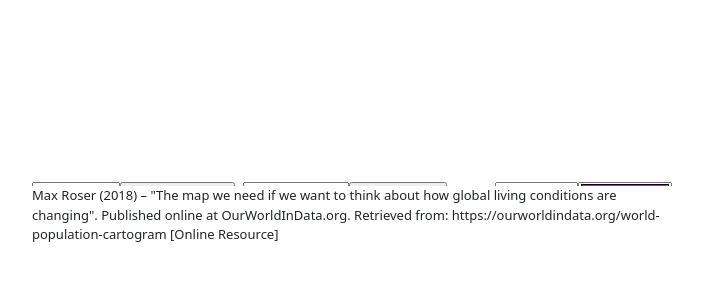
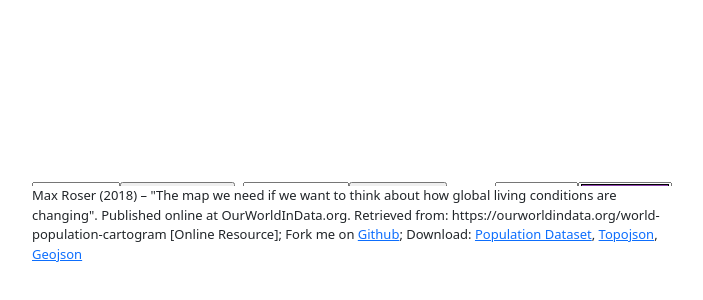
Before and after one commit to addu390/World-Population-Cartogram, a website built with Parcel: page index.html in a window 1280 px wide. Shown: the part 206-506 px from the top of the page, without its empty margins (288-991 px from the left). Built offline with nearby package versions, Linux system fonts and the light colour scheme; no server answers.

Commit message:
Add references to data

```diff
--- a/index.html
+++ b/index.html
@@ -154,7 +154,10 @@
     <footer class="footer">
       Max Roser (2018) – "The map we need if we want to think about how global living conditions are changing".
       Published online at OurWorldInData.org. Retrieved from: https://ourworldindata.org/world-population-cartogram
-      [Online Resource]
+      [Online Resource]; Fork me on <a target="_blank" href="https://github.com/addu390/population-cartogram">Github</a>; Download:
+      <a target="_blank" href="https://github.com/addu390/population-cartogram/blob/master/data/world-population-unpd-3.csv">Population Dataset</a>,
+      <a target="_blank" href="https://github.com/addu390/population-cartogram/blob/master/data/test2/topo.json">Topojson</a>,
+      <a target="_blank" href="https://github.com/addu390/population-cartogram/blob/master/data/test2/geo.json">Geojson</a>
     </footer>
   </div>
   <script>
```
